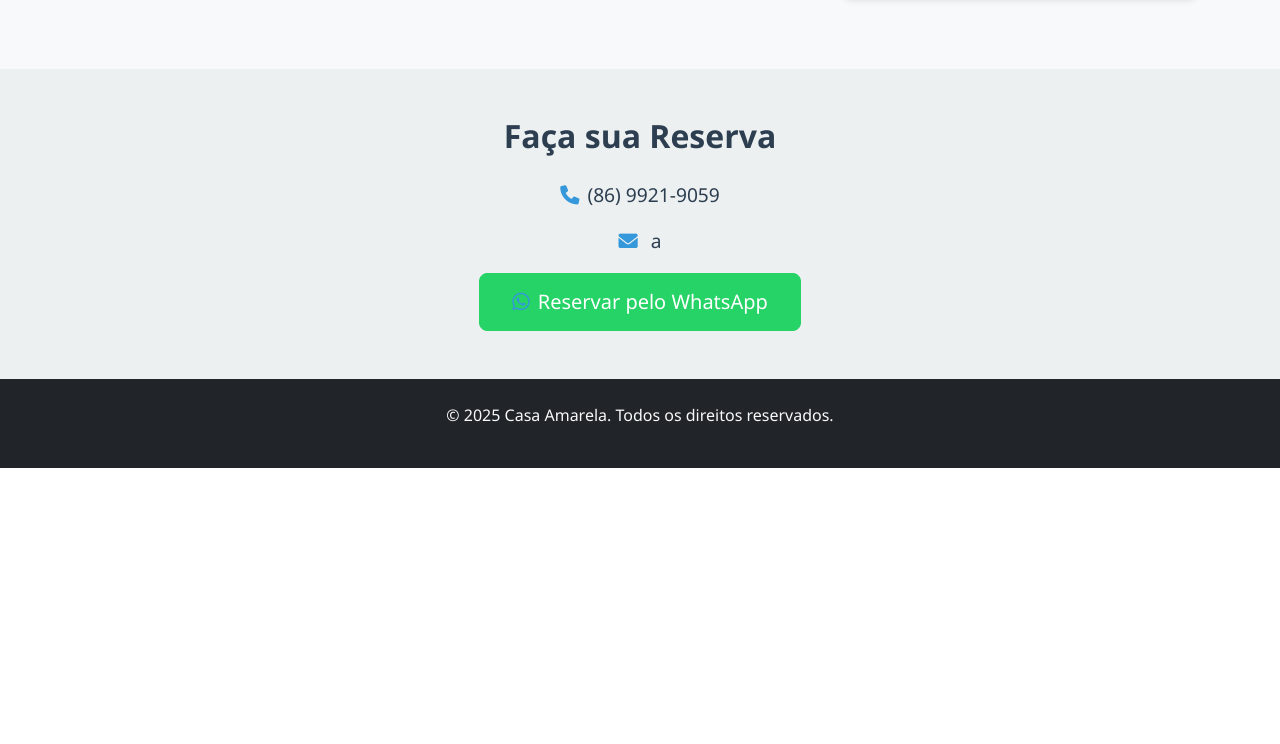
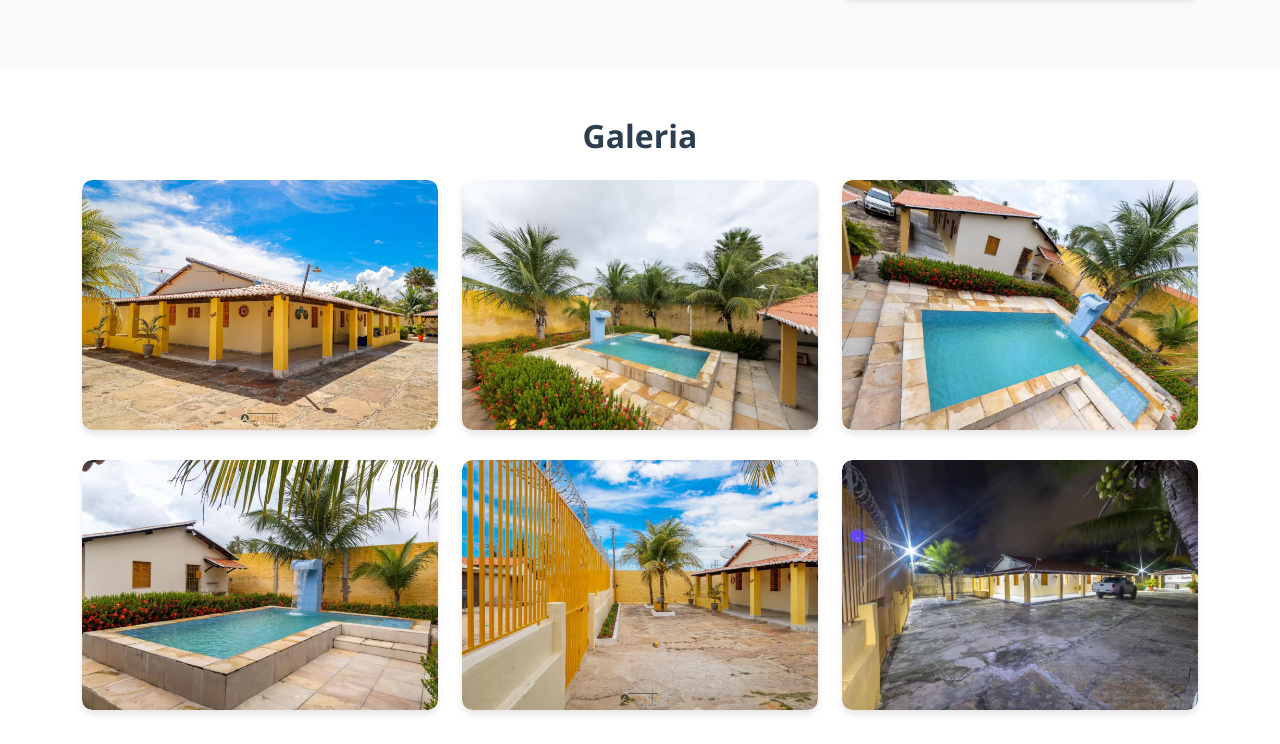
Before and after one commit to CNBheitorg9/site-casa-amarela, a plain HTML site: page index.html in a window 1280 px wide. Shown: the part 1537-2281 px from the top of the page. Before the commit the page ends 2005 px from the top, so only its background shows below. Drawn offline with nearby package versions, Linux system fonts and the light colour scheme.

Commit message:
Add responsive gallery with Lightbox functionality

```diff
--- a/css/style.css
+++ b/css/style.css
@@ -121,6 +121,31 @@ section h2 {
     color: var(--secondary-color);
 }
 
+/* Gallery Section */
+.gallery-item {
+    margin-bottom: 30px;
+    overflow: hidden;
+    border-radius: 10px;
+    box-shadow: 0 4px 6px rgba(0,0,0,0.1);
+    transition: transform 0.3s ease;
+}
+
+.gallery-item:hover {
+    transform: translateY(-5px);
+}
+
+.gallery-item img {
+    width: 100%;
+    height: 250px;
+    object-fit: cover;
+    border-radius: 10px;
+    transition: transform 0.3s ease;
+}
+
+.gallery-item:hover img {
+    transform: scale(1.02);
+}
+
 /* Contact Section */
 #contato {
     background-color: var(--light-color);
--- a/index.html
+++ b/index.html
@@ -20,6 +20,8 @@
     <link rel="stylesheet" href="css/style.css">
     <!-- Font Awesome -->
     <link rel="stylesheet" href="https://cdnjs.cloudflare.com/ajax/libs/font-awesome/6.0.0/css/all.min.css">
+    <!-- Lightbox CSS -->
+    <link rel="stylesheet" href="https://cdnjs.cloudflare.com/ajax/libs/lightbox2/2.11.4/css/lightbox.min.css">
 </head>
 <body>
     <!-- Navigation -->
@@ -116,6 +118,57 @@
         </div>
     </section>
 
+    <!-- Gallery Section -->
+    <section id="galeria" class="py-5">
+        <div class="container">
+            <h2 class="text-center mb-4">Galeria</h2>
+            <div class="row">
+                <div class="col-md-4 col-sm-6">
+                    <div class="gallery-item">
+                        <a href="assets/images/property/Casa amarela frente.jpeg" data-lightbox="casa-amarela" data-title="Vista frontal da Casa Amarela">
+                            <img src="assets/images/property/Casa amarela frente.jpeg" alt="Vista frontal da Casa Amarela" class="img-fluid">
+                        </a>
+                    </div>
+                </div>
+                <div class="col-md-4 col-sm-6">
+                    <div class="gallery-item">
+                        <a href="assets/images/property/Casa-amarela-piscina.jpeg" data-lightbox="casa-amarela" data-title="Área da piscina">
+                            <img src="assets/images/property/Casa-amarela-piscina.jpeg" alt="Área da piscina" class="img-fluid">
+                        </a>
+                    </div>
+                </div>
+                <div class="col-md-4 col-sm-6">
+                    <div class="gallery-item">
+                        <a href="assets/images/property/Casa amarela frente 2.jpeg" data-lightbox="casa-amarela" data-title="Outra vista da Casa Amarela">
+                            <img src="assets/images/property/Casa amarela frente 2.jpeg" alt="Outra vista da Casa Amarela" class="img-fluid">
+                        </a>
+                    </div>
+                </div>
+                <div class="col-md-4 col-sm-6">
+                    <div class="gallery-item">
+                        <a href="assets/images/property/Casa-amarela-piscina-2.jpeg" data-lightbox="casa-amarela" data-title="Vista alternativa da piscina">
+                            <img src="assets/images/property/Casa-amarela-piscina-2.jpeg" alt="Vista alternativa da piscina" class="img-fluid">
+                        </a>
+                    </div>
+                </div>
+                <div class="col-md-4 col-sm-6">
+                    <div class="gallery-item">
+                        <a href="assets/images/property/Casa amarela frente 3.jpeg" data-lightbox="casa-amarela" data-title="Vista lateral da Casa Amarela">
+                            <img src="assets/images/property/Casa amarela frente 3.jpeg" alt="Vista lateral da Casa Amarela" class="img-fluid">
+                        </a>
+                    </div>
+                </div>
+                <div class="col-md-4 col-sm-6">
+                    <div class="gallery-item">
+                        <a href="assets/images/property/Casa amarela frente 4.jpeg" data-lightbox="casa-amarela" data-title="Vista adicional da Casa Amarela">
+                            <img src="assets/images/property/Casa amarela frente 4.jpeg" alt="Vista adicional da Casa Amarela" class="img-fluid">
+                        </a>
+                    </div>
+                </div>
+            </div>
+        </div>
+    </section>
+
     <!-- Contact Section -->
     <section id="contato" class="py-5">
         <div class="container">
@@ -141,5 +194,7 @@
 
     <!-- Bootstrap JS -->
     <script src="js/bootstrap.bundle.min.js"></script>
+    <!-- Lightbox JS -->
+    <script src="https://cdnjs.cloudflare.com/ajax/libs/lightbox2/2.11.4/js/lightbox.min.js"></script>
 </body>
 </html>
```
